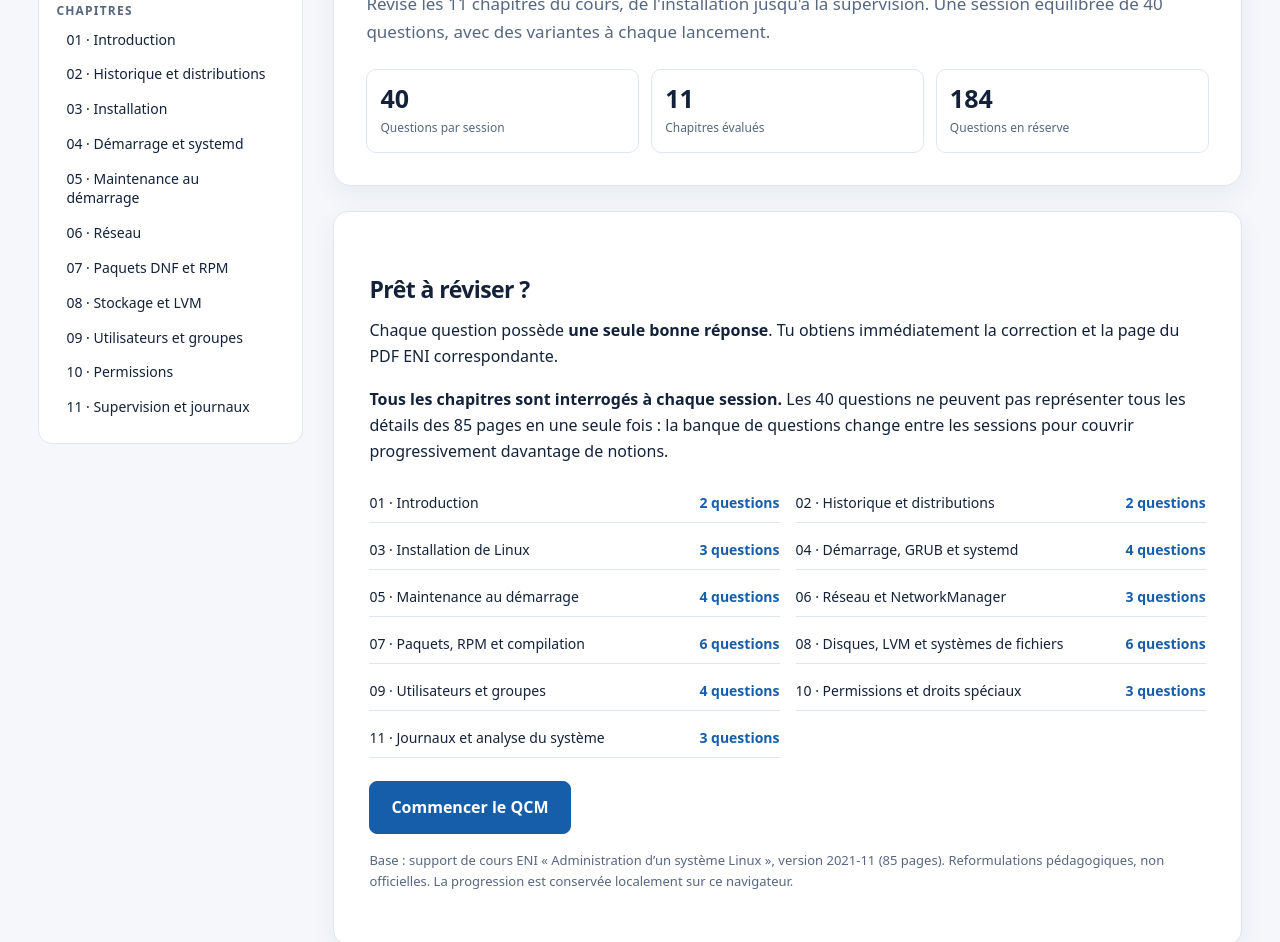
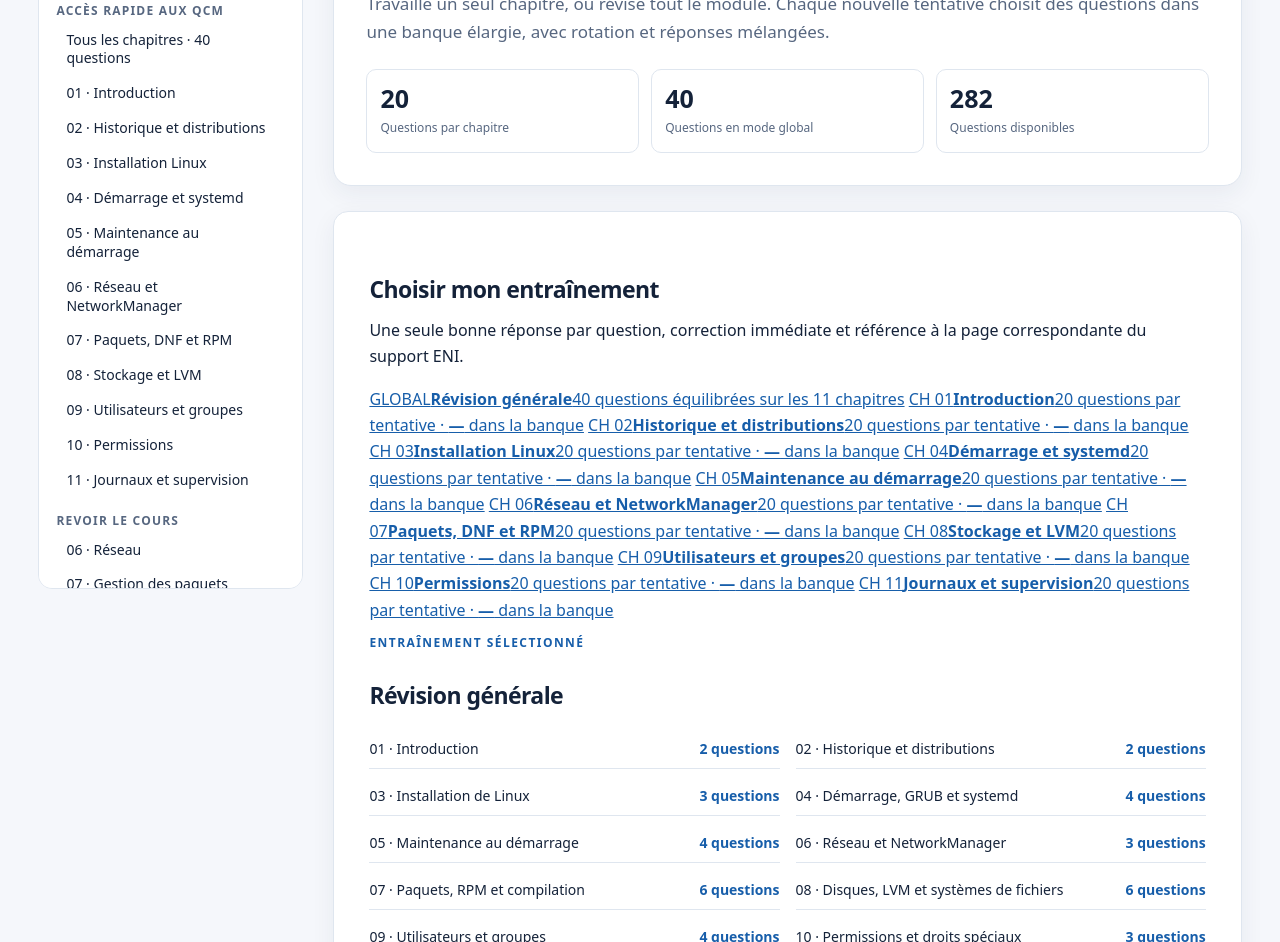
Before and after one commit to emeric04/Mes-Cours---ENI, a plain HTML site: page modules/administration-linux/qcm/index.html in a window 1280 px wide. Shown: the part 266-1208 px from the top of the page. Drawn offline with Linux system fonts and the light colour scheme.

Commit message:
feat(qcm): interface de sélection des 11 chapitres et mode global

```diff
--- a/modules/administration-linux/qcm/index.html
+++ b/modules/administration-linux/qcm/index.html
@@ -4,12 +4,15 @@
 <meta charset="utf-8">
 <meta name="viewport" content="width=device-width,initial-scale=1">
 <meta name="color-scheme" content="light dark">
-<title>QCM Administration Linux · ENI ASR</title>
-<meta name="description" content="QCM Linux : 40 questions réparties sur les 11 chapitres du cours ENI, avec corrections et bilan.">
+<title>QCM par chapitre · Administration Linux · ENI ASR</title>
+<meta name="description" content="QCM Linux modulaires : 20 questions par chapitre ou 40 questions en mode global. Banque de questions rotative avec corrections et sources ENI.">
 <link rel="stylesheet" href="../../../assets/style.css">
 <link rel="stylesheet" href="quiz.css">
 <script defer src="../../../assets/app.js"></script>
 <script defer src="questions.js"></script>
+<script defer src="questions-complement-1.js"></script>
+<script defer src="questions-complement-2.js"></script>
+<script defer src="questions-complement-3.js"></script>
 <script defer src="quiz.js"></script>
 </head>
 <body>
@@ -22,59 +25,98 @@
 <a href="../../administration-windows/index.html">Administration Windows</a>
 <a href="index.html" aria-current="page">QCM Linux</a>
 </div>
-<h2>Chapitres</h2>
+<h2>Accès rapide aux QCM</h2>
 <div class="links">
-<a href="../cours/01-introduction.html">01 · Introduction</a>
-<a href="../cours/02-historique.html">02 · Historique et distributions</a>
-<a href="../cours/03-installation.html">03 · Installation</a>
-<a href="../cours/04-demarrage.html">04 · Démarrage et systemd</a>
-<a href="../cours/05-maintenance-demarrage.html">05 · Maintenance au démarrage</a>
+<a href="?mode=global">Tous les chapitres · 40 questions</a>
+<a href="?chapitre=1">01 · Introduction</a>
+<a href="?chapitre=2">02 · Historique et distributions</a>
+<a href="?chapitre=3">03 · Installation Linux</a>
+<a href="?chapitre=4">04 · Démarrage et systemd</a>
+<a href="?chapitre=5">05 · Maintenance au démarrage</a>
+<a href="?chapitre=6">06 · Réseau et NetworkManager</a>
+<a href="?chapitre=7">07 · Paquets, DNF et RPM</a>
+<a href="?chapitre=8">08 · Stockage et LVM</a>
+<a href="?chapitre=9">09 · Utilisateurs et groupes</a>
+<a href="?chapitre=10">10 · Permissions</a>
+<a href="?chapitre=11">11 · Journaux et supervision</a>
+</div>
+<h2>Revoir le cours</h2>
+<div class="links">
 <a href="../cours/06-reseau.html">06 · Réseau</a>
-<a href="../cours/07-paquets.html">07 · Paquets DNF et RPM</a>
+<a href="../cours/07-paquets.html">07 · Gestion des paquets</a>
 <a href="../cours/08-stockage.html">08 · Stockage et LVM</a>
 <a href="../cours/09-utilisateurs-groupes.html">09 · Utilisateurs et groupes</a>
 <a href="../cours/10-permissions.html">10 · Permissions</a>
-<a href="../cours/11-maintenance-production.html">11 · Supervision et journaux</a>
 </div>
 </nav>
 <main>
-<div class="crumb"><a href="../index.html">Administration Linux</a> / QCM</div>
+<div class="crumb"><a href="../index.html">Administration Linux</a> / QCM modulaires</div>
 <section class="hero">
-<div class="eyebrow">ENI ASR · Entraînement interactif</div>
+<div class="eyebrow">ENI ASR · Révisions ciblées</div>
 <h1>QCM — Administration Linux</h1>
-<p>Révise les 11 chapitres du cours, de l'installation jusqu'à la supervision. Une session équilibrée de 40 questions, avec des variantes à chaque lancement.</p>
+<p>Travaille un seul chapitre, ou révise tout le module. Chaque nouvelle tentative choisit des questions dans une banque élargie, avec rotation et réponses mélangées.</p>
 <div class="metrics">
-<div class="metric"><strong>40</strong><span>Questions par session</span></div>
-<div class="metric"><strong>11</strong><span>Chapitres évalués</span></div>
-<div class="metric"><strong id="total-bank">184</strong><span>Questions en réserve</span></div>
+<div class="metric"><strong>20</strong><span>Questions par chapitre</span></div>
+<div class="metric"><strong>40</strong><span>Questions en mode global</span></div>
+<div class="metric"><strong id="total-bank">—</strong><span>Questions disponibles</span></div>
 </div>
 </section>
 <section id="quiz-intro" class="article" aria-labelledby="intro-title">
-<h2 id="intro-title">Prêt à réviser ?</h2>
-<p>Chaque question possède <strong>une seule bonne réponse</strong>. Tu obtiens immédiatement la correction et la page du PDF ENI correspondante.</p>
-<p><strong>Tous les chapitres sont interrogés à chaque session.</strong> Les 40 questions ne peuvent pas représenter tous les détails des 85 pages en une seule fois : la banque de questions change entre les sessions pour couvrir progressivement davantage de notions.</p>
+<h2 id="intro-title">Choisir mon entraînement</h2>
+<p>Une seule bonne réponse par question, correction immédiate et référence à la page correspondante du support ENI.</p>
+<div class="qcm-modes" aria-label="Choix du chapitre">
+<a class="mode-card mode-global" data-mode="global" href="?mode=global"><span class="mode-icon">GLOBAL</span><strong>Révision générale</strong><span>40 questions équilibrées sur les 11 chapitres</span></a>
+<a class="mode-card" data-mode="ch1" href="?chapitre=1"><span class="mode-icon">CH 01</span><strong>Introduction</strong><span>20 questions par tentative · <b id="bank-ch-1">—</b> dans la banque</span></a>
+<a class="mode-card" data-mode="ch2" href="?chapitre=2"><span class="mode-icon">CH 02</span><strong>Historique et distributions</strong><span>20 questions par tentative · <b id="bank-ch-2">—</b> dans la banque</span></a>
+<a class="mode-card" data-mode="ch3" href="?chapitre=3"><span class="mode-icon">CH 03</span><strong>Installation Linux</strong><span>20 questions par tentative · <b id="bank-ch-3">—</b> dans la banque</span></a>
+<a class="mode-card" data-mode="ch4" href="?chapitre=4"><span class="mode-icon">CH 04</span><strong>Démarrage et systemd</strong><span>20 questions par tentative · <b id="bank-ch-4">—</b> dans la banque</span></a>
+<a class="mode-card" data-mode="ch5" href="?chapitre=5"><span class="mode-icon">CH 05</span><strong>Maintenance au démarrage</strong><span>20 questions par tentative · <b id="bank-ch-5">—</b> dans la banque</span></a>
+<a class="mode-card" data-mode="ch6" href="?chapitre=6"><span class="mode-icon">CH 06</span><strong>Réseau et NetworkManager</strong><span>20 questions par tentative · <b id="bank-ch-6">—</b> dans la banque</span></a>
+<a class="mode-card" data-mode="ch7" href="?chapitre=7"><span class="mode-icon">CH 07</span><strong>Paquets, DNF et RPM</strong><span>20 questions par tentative · <b id="bank-ch-7">—</b> dans la banque</span></a>
+<a class="mode-card" data-mode="ch8" href="?chapitre=8"><span class="mode-icon">CH 08</span><strong>Stockage et LVM</strong><span>20 questions par tentative · <b id="bank-ch-8">—</b> dans la banque</span></a>
+<a class="mode-card" data-mode="ch9" href="?chapitre=9"><span class="mode-icon">CH 09</span><strong>Utilisateurs et groupes</strong><span>20 questions par tentative · <b id="bank-ch-9">—</b> dans la banque</span></a>
+<a class="mode-card" data-mode="ch10" href="?chapitre=10"><span class="mode-icon">CH 10</span><strong>Permissions</strong><span>20 questions par tentative · <b id="bank-ch-10">—</b> dans la banque</span></a>
+<a class="mode-card" data-mode="ch11" href="?chapitre=11"><span class="mode-icon">CH 11</span><strong>Journaux et supervision</strong><span>20 questions par tentative · <b id="bank-ch-11">—</b> dans la banque</span></a>
+</div>
+<div class="selected-mode" aria-live="polite">
+<p class="eyebrow">Entraînement sélectionné</p>
+<h2 id="selected-title">Révision générale</h2>
+<p id="selected-description"></p>
 <div class="quota-list" id="quota-list"></div>
-<div class="actions"><button class="primary-action" type="button" id="start-quiz">Commencer le QCM</button><button type="button" id="resume-quiz" hidden>Reprendre ma session</button></div>
-<p class="source">Base : support de cours ENI « Administration d’un système Linux », version 2021-11 (85 pages). Reformulations pédagogiques, non officielles. La progression est conservée localement sur ce navigateur.</p>
+<div class="actions">
+<button class="primary-action" type="button" id="start-quiz">Commencer le QCM</button>
+<button type="button" id="resume-quiz" hidden>Reprendre ma session</button>
+</div>
+<p class="source">Les réponses et la progression sont enregistrées localement dans ce navigateur pour chaque chapitre. Un nouveau tirage remplace uniquement la session du mode choisi.</p>
+</div>
 </section>
 <section id="quiz-active" class="article" hidden aria-live="polite">
-<div class="question-top"><span id="question-count" class="num">Question 1 / 40</span><span id="question-score" class="muted">Score : 0</span></div>
-<div class="progress-track"><div class="progress-fill" id="progress-fill"></div></div>
+<div class="question-top"><span id="question-count" class="num">Question 1 / 20</span><span id="question-score" class="muted">Score : 0</span></div>
+<div class="progress-track" role="progressbar" aria-label="Progression du QCM" aria-valuemin="0" aria-valuemax="100" aria-valuenow="0" id="progress-bar"><div class="progress-fill" id="progress-fill"></div></div>
 <p id="question-chapter" class="muted"></p>
 <h2 id="question-title" tabindex="-1">Question</h2>
 <fieldset id="question-options" class="choices"><legend class="sr-only">Choisis une réponse</legend></fieldset>
 <div id="question-feedback" class="feedback" hidden aria-live="polite"></div>
-<div class="actions"><button class="primary-action" id="validate-answer" type="button" disabled>Valider ma réponse</button><button class="primary-action" id="next-question" type="button" hidden>Question suivante</button><button id="restart-during" type="button">Recommencer</button></div>
-<p class="source">Raccourcis : A, B, C ou D pour choisir ; Entrée pour valider ou continuer.</p>
+<div class="actions">
+<button class="primary-action" id="validate-answer" type="button" disabled>Valider ma réponse</button>
+<button class="primary-action" id="next-question" type="button" hidden>Question suivante</button>
+<button id="restart-during" type="button">Nouveau tirage</button>
+<button id="back-to-menu" type="button">Changer de chapitre</button>
+</div>
+<p class="source">Raccourcis : A, B, C ou D pour répondre · Entrée pour valider ou continuer.</p>
 </section>
 <section id="quiz-done" class="article" hidden>
-<div class="final-heading"><span aria-hidden="true">🏁</span><div><h2 id="final-title">QCM terminé</h2><p id="final-subtitle"></p></div></div>
+<div class="final-heading"><span aria-hidden="true">🏁</span><div><h2>Session terminée</h2><p id="final-subtitle"></p></div></div>
 <div class="result-score" id="final-score"></div>
 <h2>Résultats par chapitre</h2>
 <div id="chapter-results" class="chapter-results"></div>
 <details id="errors-details"><summary>Revoir mes erreurs (<span id="errors-count">0</span>)</summary><div id="errors-list"></div></details>
-<div class="actions"><button type="button" class="primary-action" id="new-quiz">Nouveau tirage de 40 questions</button><a class="action" href="../index.html">Retour au cours Linux</a></div>
+<div class="actions">
+<button type="button" class="primary-action" id="new-quiz">Nouveau tirage</button>
+<button type="button" id="choose-again">Changer de chapitre</button>
+<a class="action" id="course-link" href="../index.html">Revoir le cours</a>
+</div>
 </section>
-<footer>Révisions personnelles · Administration Linux · ENI ASR · Aucun TP affiché.</footer>
+<footer>Révisions personnelles · Source : support ENI « Administration d’un système Linux » (2021-11, 85 p.). Adaptation pédagogique non officielle.</footer>
 </main></div>
 </body></html>
```
